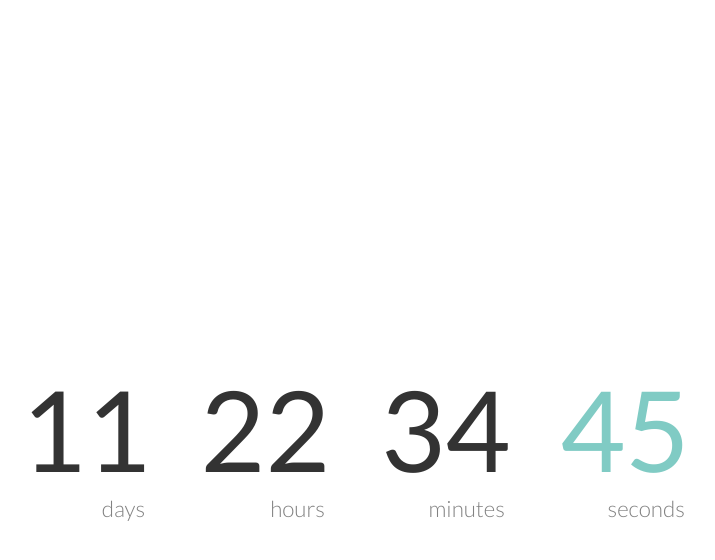
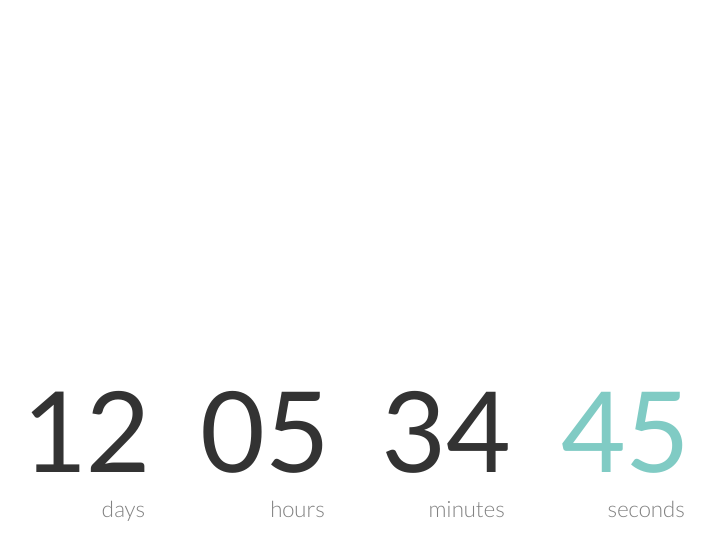
Before and after one commit to usa-geo/danieliu.github.io, a Jekyll site: the page built from claudia/index.html, in a window 1280 px wide. Shown: the top 560 px of the page, without its empty margins (285-1000 px from the left). Built offline with Jekyll 4.4.1, drawn with Linux system fonts in a browser that asks for light colours; nearby versions of some CDN libraries.

Commit message:
Countdown flexbox mixins compatibility, datetime format to normalize across browsers (explicit PDT date and time)

```diff
--- a/_sass/_claudia.scss
+++ b/_sass/_claudia.scss
@@ -1,20 +1,25 @@
 .main-countdown {
     height: 100vh;
-    display: flex;
-    align-items: center;
-    justify-content: center;
+    @include flexbox;
+    @include flex(1);
+    @include align-items(center);
+    @include justify-content(center);
     flex-direction: column;
 }
 
 .countdown {
-    display: flex;
-    align-items: center;
-    justify-content: center;
+    @include flexbox;
+    @include flex(1);
+    @include align-items(center);
+    @include justify-content(center);
     font-size: 2.5rem;
 }
 
 time {
-    display: flex;
+    @include flexbox;
+    @include flex(1);
+    @include align-items(center);
+    @include justify-content(center);
 
     & > div {
         margin: 0 10px;
--- a/_sass/_mixins.scss
+++ b/_sass/_mixins.scss
@@ -38,3 +38,24 @@
 @mixin scale($scale) {
     @include transform(scale($scale));
 }
+
+@mixin flexbox {
+    display: -webkit-flex;
+    display: flex;
+}
+
+@mixin flex($flex) {
+    -webkit-flex: $flex;
+    flex: $flex;
+}
+
+@mixin align-items($align) {
+    -webkit-flex-align: $align;
+    -webkit-align-items: $align;
+    align-items: $align;
+}
+
+@mixin justify-content($justify) {
+    -webkit-justify-content: $justify;
+    justify-content: $justify;
+}
--- a/claudia/index.html
+++ b/claudia/index.html
@@ -7,7 +7,7 @@
 
 <main class="main-countdown">
   <section class="countdown">
-    <time datetime="2016-07-05 00:00:00">
+    <time datetime="Tue Jul 5 2016 00:00:00 PDT">
       <div class="days">
         <div class="count days-count"></div>
         <h2 class="label"></h2>
```
Lines whose indentation alone changed are shown as unchanged.
